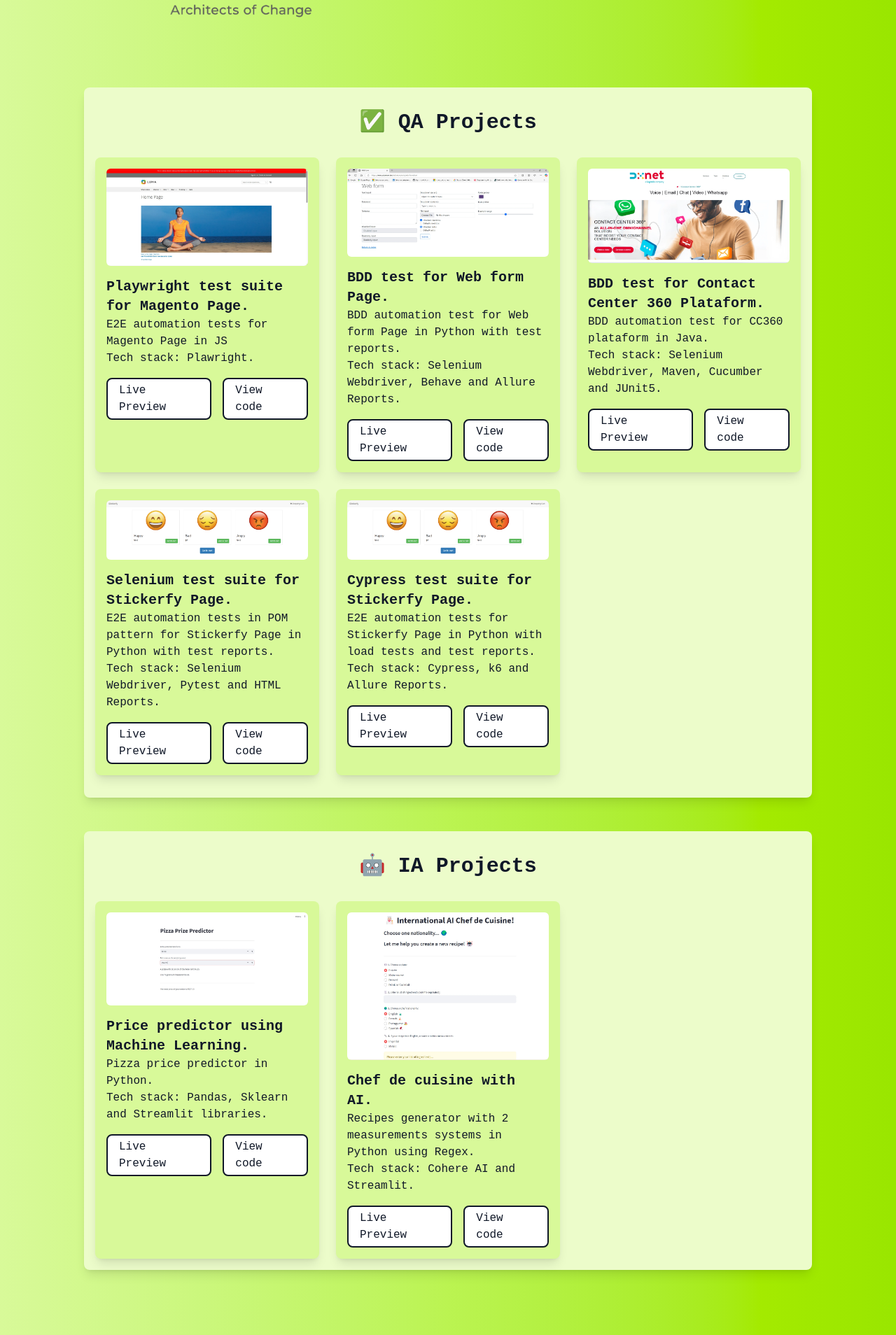
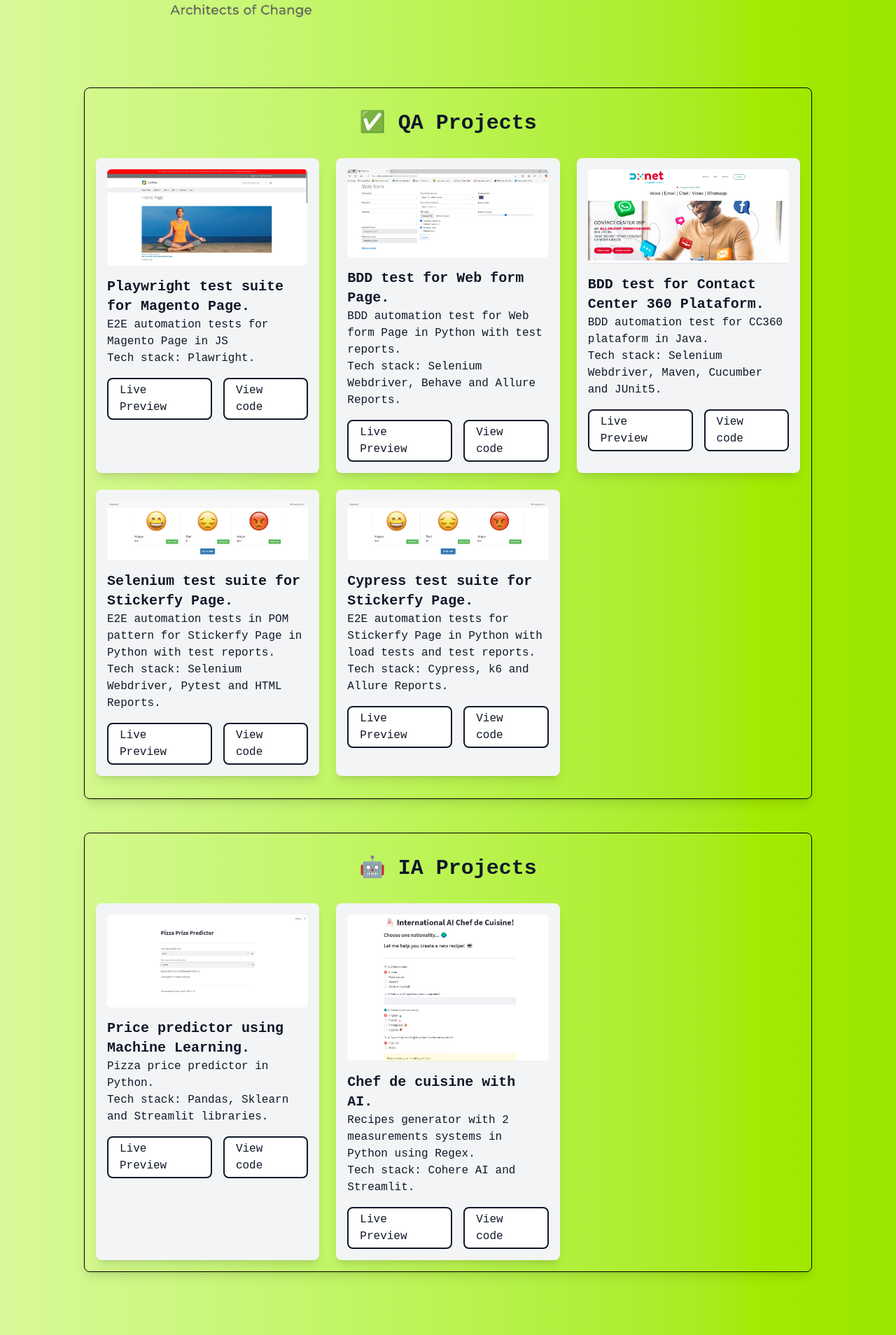
Before and after one commit to alisson-t-bucchi/portfolio-react-js, a React (Vite) app: page / in a window 1280 px wide. Shown: the part 1852-3760 px from the top of the page at 70% size. Built offline with nearby package versions, Linux system fonts and the light colour scheme; a web font is replaced by a local one.

Commit message:
bg gray and border in ProjectCard component

```diff
--- a/src/components/ProjectCards.jsx
+++ b/src/components/ProjectCards.jsx
@@ -89,7 +89,7 @@ const iaProjects = [
 
 const CardsItems = ({image, title, description, technologies, video, code}) => {
     return (
-    <div className="shadow-lg rounded-lg p-4 bg-lime-200">
+    <div className="shadow-lg rounded-lg p-4 bg-gray-100">
         <img src={image} alt="Project" className="rounded-md" />
         <h4 className="mt-4 text-xl font-bold">{title}</h4>
         <p className="text-l">{description}</p>
@@ -109,7 +109,7 @@ const CardsItems = ({image, title, description, technologies, video, code}) => {
 export default function Cards() {
     return(
     <>
-        <section id="QAprojects" className="shadow-lg rounded-lg p-4 bg-lime-100">
+        <section id="QAprojects" className="shadow-lg rounded-lg p-4 border-1 border-black">
             <h3 className="text-3xl font-bold text-center mb-4 py-4">✅ QA Projects</h3>
             <div className="grid lg:grid-cols-3 lg:gap-6 md:grid-cols-2 md:gap-6 mb-4">
                 {qaProjects.map((project) => (
@@ -126,7 +126,7 @@ export default function Cards() {
         </section>
 
 
-        <section id="AIprojects" className="shadow-lg rounded-lg p-4 bg-lime-100 mt-12">
+        <section id="AIprojects" className="shadow-lg rounded-lg p-4 mt-12 border-1 border-black ">
             <h3 className="text-3xl font-bold text-center mb-4 py-4">🤖 IA Projects</h3>
             <div className="grid lg:grid-cols-3 lg:gap-6 md:grid-cols-2 md:gap-6">
                 {iaProjects.map((project) => (
```
